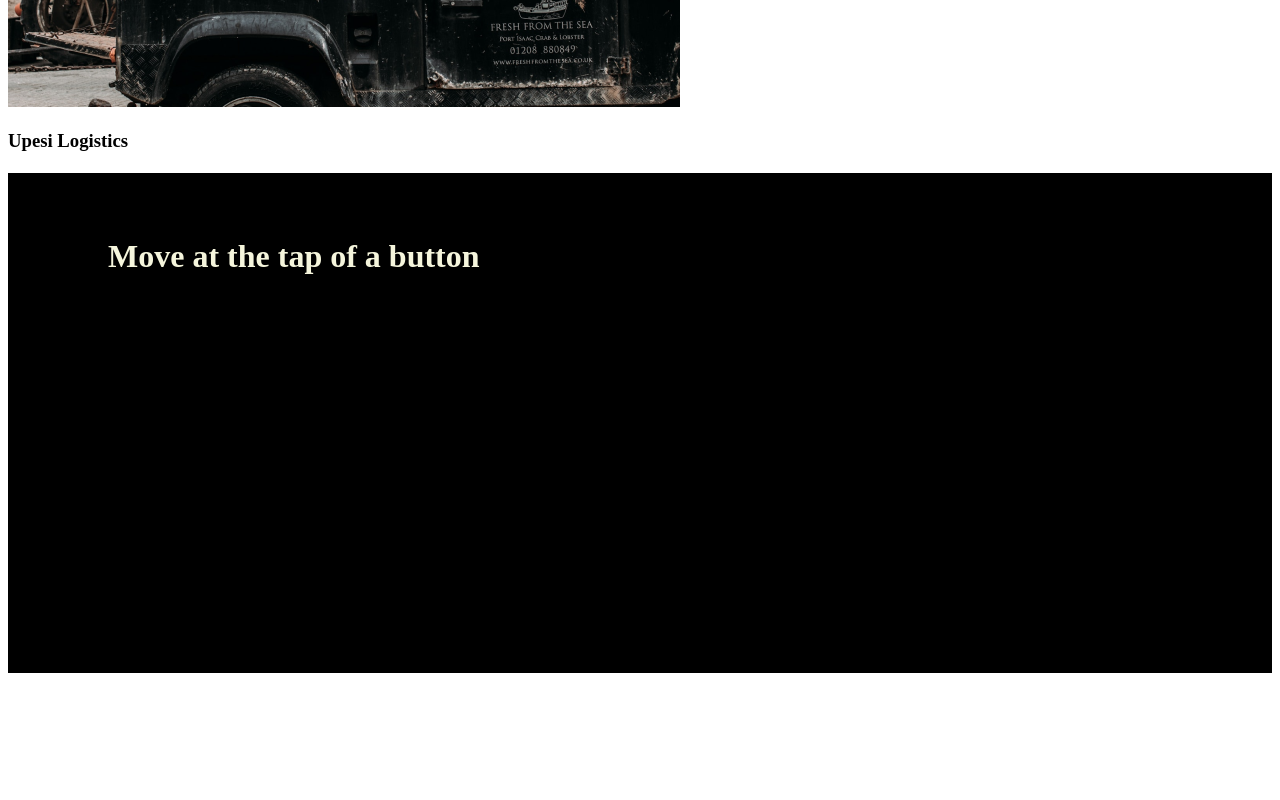
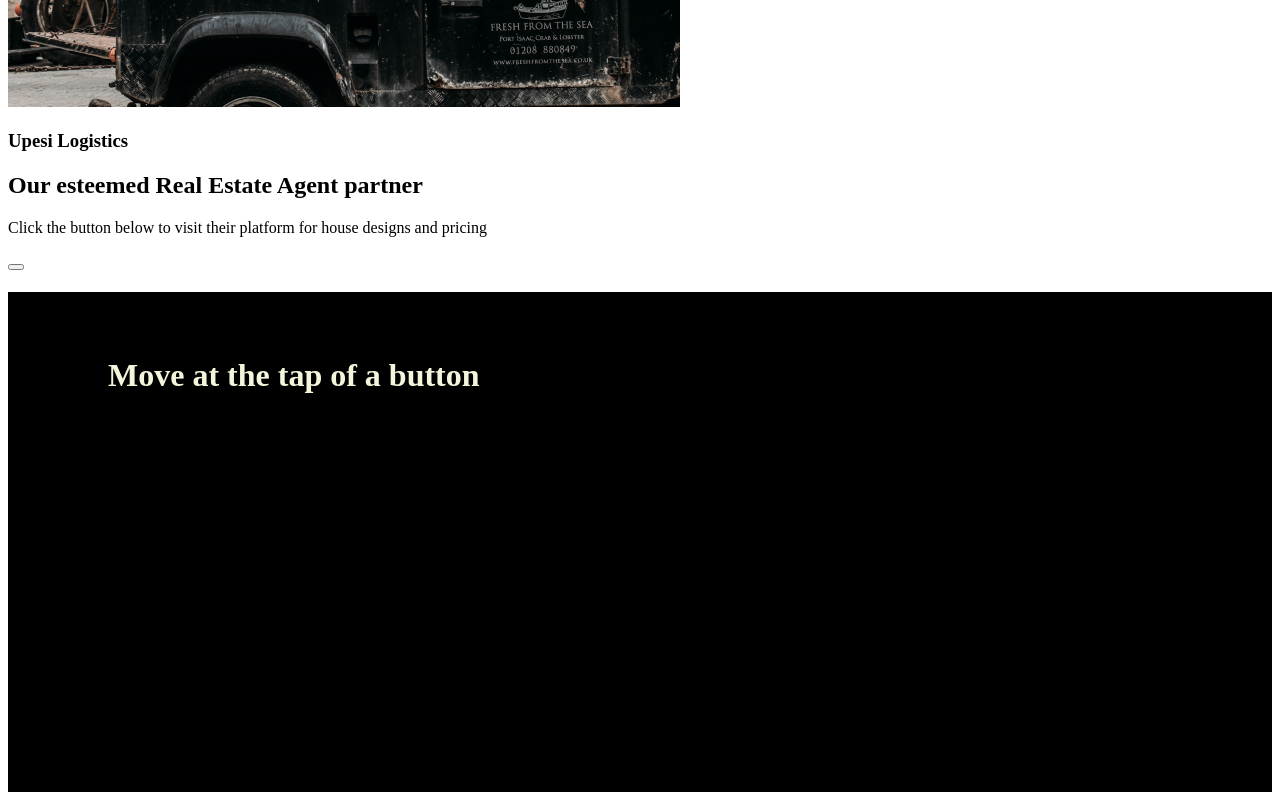
Before and after one commit to LewKM/quick-movers, a plain HTML site: page index.html in a window 1280 px wide. Shown: the part 5163-5963 px from the top of the page. Before the commit the page ends 5844 px from the top, so only its background shows below. Drawn offline with Linux system fonts and the light colour scheme.

Commit message:
Added the section for moving to the property page

```diff
--- a/index.html
+++ b/index.html
@@ -84,8 +84,18 @@
                 <h3>Upesi Logistics</h3>
             </div>
         </div>
+    </div>
 
+    <div>
+        <div>
+            <h2>Our esteemed Real Estate Agent partner</h2>
+            <p>Click the button below to visit their platform for house designs and pricing</p>
+        </div>
+        <div>
+            <button><a href="./assets/pages/index.html"></a></button>
+        </div>
     </div>
+
     <footer>
         <div>
             <h1 id="h1f">Move at the tap of a button</h1>
```
